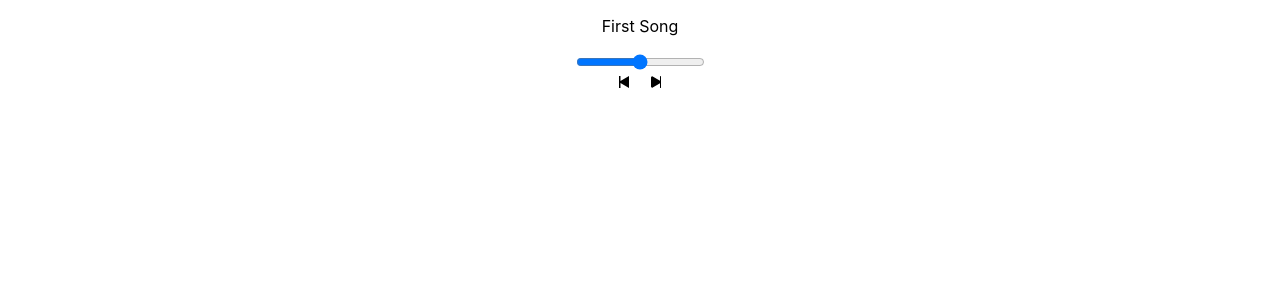
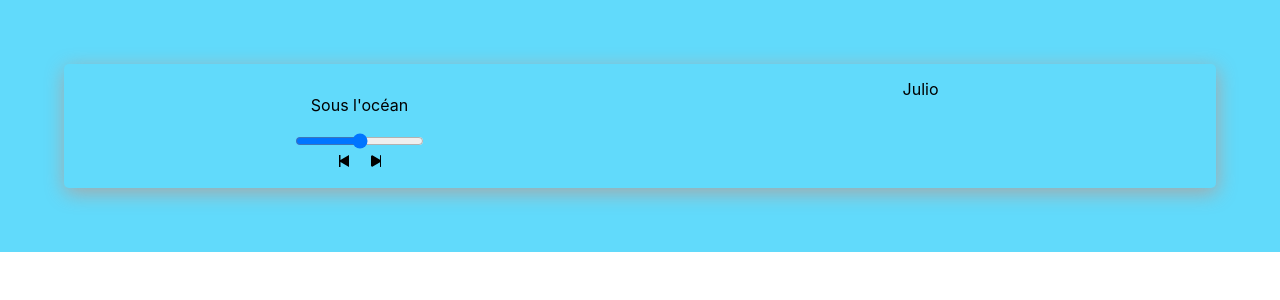
Before and after one commit to Julio23F/muse, a React (Create React App) app: page / in a window 1280 px wide. Shown: the top 300 px of the page. Built offline with nearby package versions, Linux system fonts and the light colour scheme; some icons are missing.

Commit message:
Ajout de style

```diff
--- a/src/App.css
+++ b/src/App.css
@@ -1,5 +1,17 @@
+.container{
+  text-align: center;
+  background-color: #61dafb;
+  padding: 5%;
+}
 .App {
-  text-align: center;
+  display: grid;
+  grid-template-columns: 1fr 1fr;
+  box-shadow: 1px 5px 20px rgb(168, 168, 168);
+  border-radius: 5px;
+  padding: 15px;
+}
+.lecture{
+  width: 100%;
 }
 
 .App-logo {
--- a/src/App.js
+++ b/src/App.js
@@ -1,4 +1,4 @@
-import { useRef, useState } from 'react';
+import { useEffect, useRef, useState } from 'react';
 import './App.css';
 import Player from './Player/Player';
 import { sonsdata } from './Player/audios';
@@ -9,11 +9,32 @@ function App() {
   const [currentSong, setCurrentSong]= useState(sonsdata[0]);
 
   const audioElem = useRef();
+
+  // Lire ou mettre en pause en fonction du changement de isplaying
+  useEffect(()=>{
+    if(isplaying){
+      audioElem.current.play();
+    }
+    else{
+      audioElem.current.pause();
+    }
+  },[isplaying])
   return (
-    <div className="App">
-      <audio src="https://audio-ssl.itunes.apple.com/itunes-assets/AudioPreview125/v4/fd/bb/38/fdbb38d2-073d-4bc7-68c4-348a0be6d560/mzaf_4150435585996894188.plus.aac.p.m4a" ref={audioElem}/>
-      <Player songs={songs} setSongs={setSongs} isplaying={isplaying} setIsplaying={setIsplaying} audioElem={audioElem}/>
+    <div className='container'>
+      <div className="App">
+        <div className='lecture'>
+
+          <audio src={currentSong.url} ref={audioElem}/>
+          <Player songs={songs} setSongs={setSongs} isplaying={isplaying} setIsplaying={setIsplaying} audioElem={audioElem} currentSong={currentSong} setCurrentSong={setCurrentSong}/>
+        </div>
+        <div className='liste'>
+          <div>
+            Julio
+          </div>
+        </div>
+      </div>
     </div>
+
   );
 }
 
--- a/src/Player/Player.jsx
+++ b/src/Player/Player.jsx
@@ -4,25 +4,53 @@ import { FaPlay } from "react-icons/fa6";
 import { FaPause } from "react-icons/fa";
 import { IoPlaySkipForward } from "react-icons/io5";
 import { IoPlaySkipBackSharp } from "react-icons/io5";
+import { sonsdata } from "./audios";
 
 
-export default function Player({audioElem}){
+export default function Player({audioElem, isplaying, setIsplaying, currentSong, setCurrentSong, songs}){
+
+    // Modifier l'état de isplaying quand on clique
     const PlayPause=()=>{
-        audioElem.current.play();
 
+        setIsplaying(!isplaying)
     }
+    const Before=()=>{
+        const index = songs.findIndex(x => x.title == currentSong.title);
+        if( index == 0){
+            setCurrentSong(songs[songs.length - 1])
+        }
+        else{
+            setCurrentSong(songs[index - 1])
+        }
+
+        // Revenir au début de la lecture dans toutes les situations
+        audioElem.current.currentTime = 0;
+    }
+    const After=()=>{
+        const index = songs.findIndex(x => x.title == currentSong.title);
+        if( index == songs.length - 1){
+            setCurrentSong(songs[0])
+        }
+        else{
+            setCurrentSong(songs[index + 1])
+        }
+
+        // Revenir au début de la lecture dans toutes les situations
+        audioElem.current.currentTime = 0;
+    }
+
     return (
         <div className="player_container">
             <div className="title">
-                <p>First Song</p>
+                <p>{currentSong.title}</p>
             </div>
             <div className="navigation">
                 <input type="range" name="" id="" />
             </div>
             <div className="controls">
-                <IoPlaySkipBackSharp/>
-                <FaPlay onClick={PlayPause}/>
-                <IoPlaySkipForward/>
+                <IoPlaySkipBackSharp onClick={Before}/>
+                {isplaying ? <FaPause onClick={PlayPause}/> : <FaPlay onClick={PlayPause}/>}
+                <IoPlaySkipForward onClick={After}/>
             </div>
         </div>
     )
```
